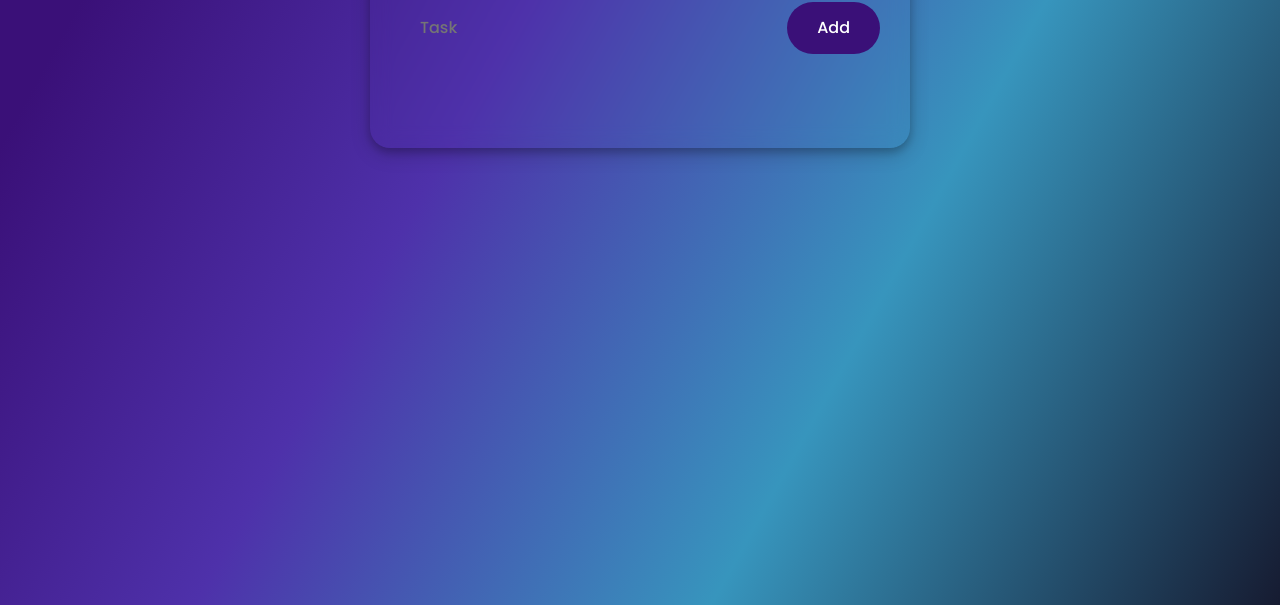
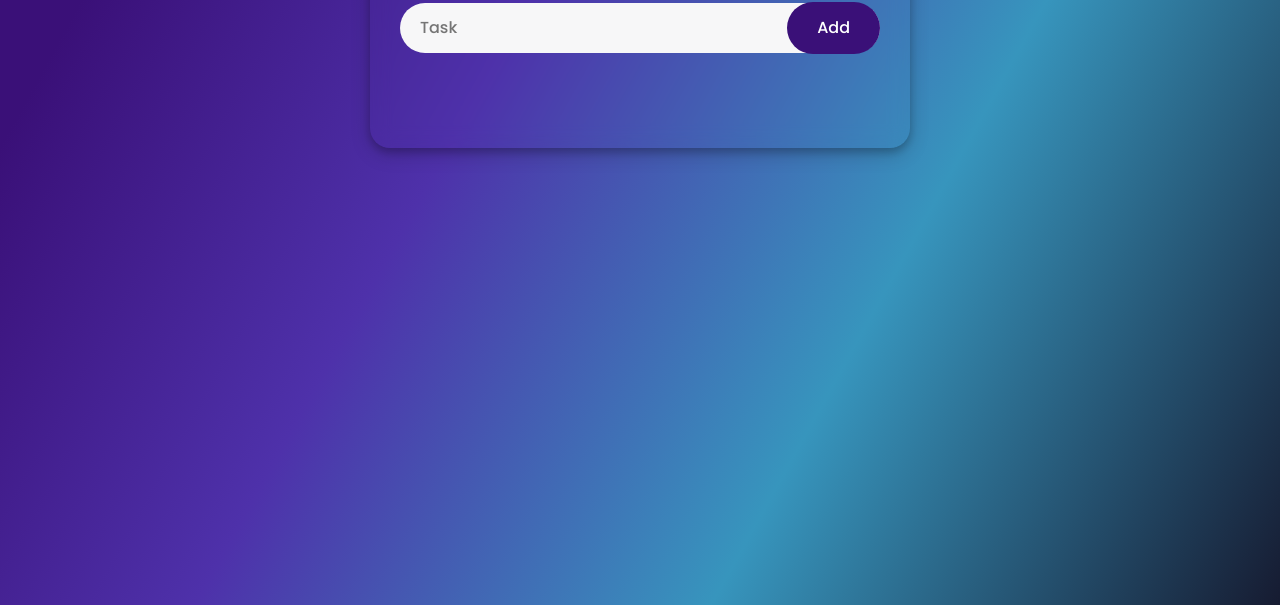
Before and after one commit to Praveen-Ravikumar/To-do-list, a plain HTML site: page index.html in a window 1280 px wide. Shown: the part 195-800 px from the top of the page. Drawn offline with nearby package versions, Linux system fonts and the light colour scheme.

Commit message:
removed input-txt id bg

```diff
--- a/styles.css
+++ b/styles.css
@@ -70,7 +70,7 @@ F7F7F8*/
     padding-left: 20px;
     margin-bottom: 25px;
     height: 50px;
-    /* background-color: #F7F7F8; */
+    background-color: #F7F7F8;
 }
 
 #input-txt{
@@ -78,7 +78,7 @@ F7F7F8*/
     border: none;
     outline: none;
     background: transparent;
-    backdrop-filter: blur(30px);
+    /* backdrop-filter: blur(30px); */
     font-weight: 14px;
 
 }
```
